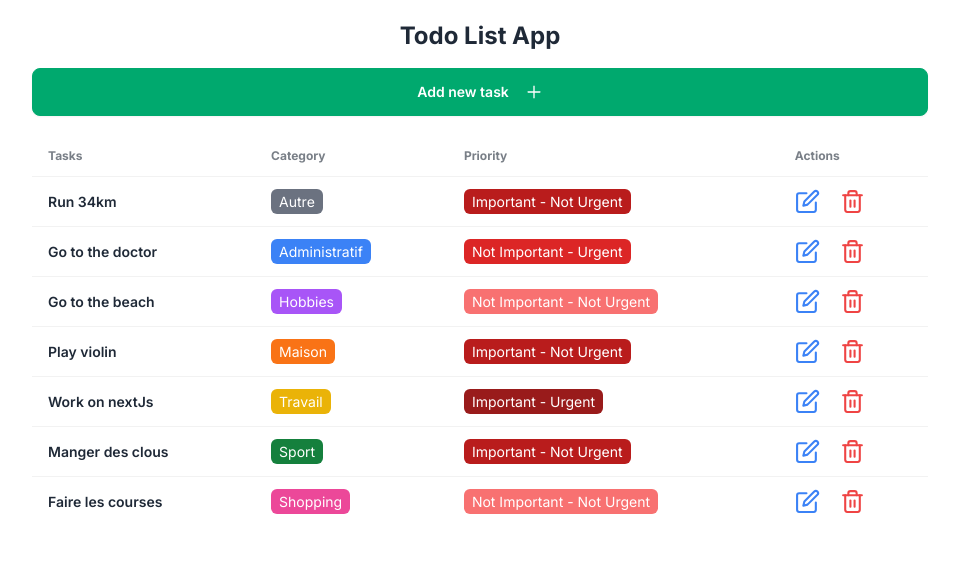
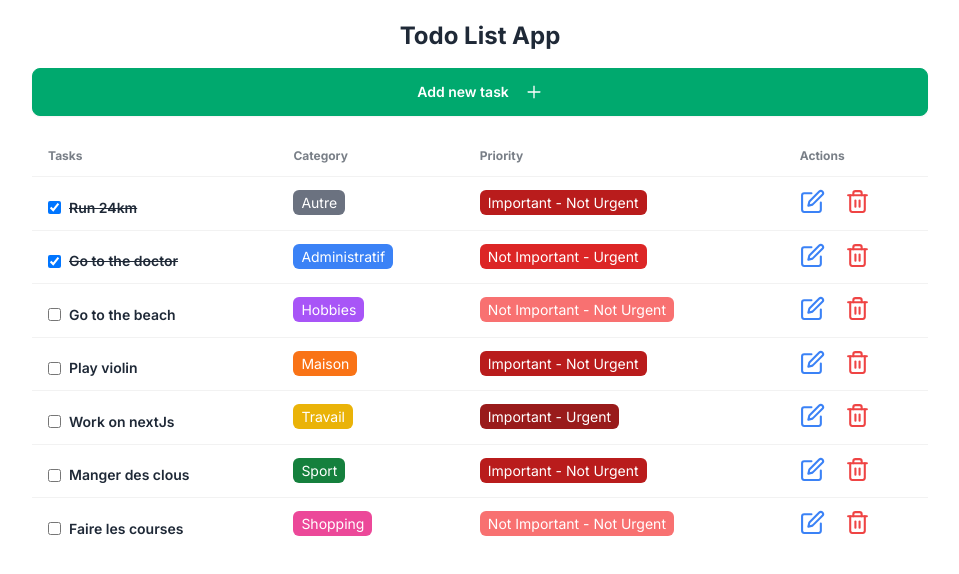
Before and after one commit to Itabghazouani/next-exercise-todo-list, a Next.js app: page / in a window 1280 px wide. Shown: the top 574 px of the page, without its empty margins (160-1119 px from the left). Built offline with nearby package versions, Linux system fonts and the light colour scheme; data requests are answered from the project's data file.

Commit message:
added toggleCompleted

```diff
--- a/data/todos.json
+++ b/data/todos.json
@@ -2,15 +2,17 @@
   "tasks": [
     {
       "id": "2",
-      "desc": "Run 34km",
+      "desc": "Run 24km",
       "category": "Autre",
-      "priority": "Important - Not Urgent"
+      "priority": "Important - Not Urgent",
+      "completed": true
     },
     {
       "id": "7e7b770c-05c6-43ba-91ba-f5870fb9e976",
       "desc": "Go to the doctor",
       "category": "Administratif",
-      "priority": "Not Important - Urgent"
+      "priority": "Not Important - Urgent",
+      "completed": true
     },
     {
       "id": "3358f6f7-d570-43ec-be7d-b537e7ed548c",
--- a/src/app/components/Task.tsx
+++ b/src/app/components/Task.tsx
@@ -60,9 +60,25 @@ const Task: FC<TaskProps> = ({ task }) => {
     }
   };
 
+  const toggleCompleted = async (task: ITask) => {
+    try {
+      const updatedTask = {...task, completed:!task.completed };
+      await editTodo(updatedTask);
+      router.refresh();
+    } catch (error) {
+      console.error("Failed to update task:", error);
+    }
+  }
+
   return (
     <tr key={task.id}>
-      <td className='font-semibold text-md'>{task.desc}</td>
+      <td className='font-semibold text-md flex gap-2 items-center'>
+        <input
+          type="checkbox"
+          checked={editTaskInfo.completed}
+          onChange={() => toggleCompleted(task)} />
+        <span className={task.completed ? "line-through" : ""}>{task.desc}</span>
+      </td>
       <td>
         <span className={`text-white px-2 py-1 rounded-md ${categoryColorClass}`}>{task.category}</span>
       </td>
```
Also changed, not shown: 1 other file (tests, documents, lock files or other folders).
